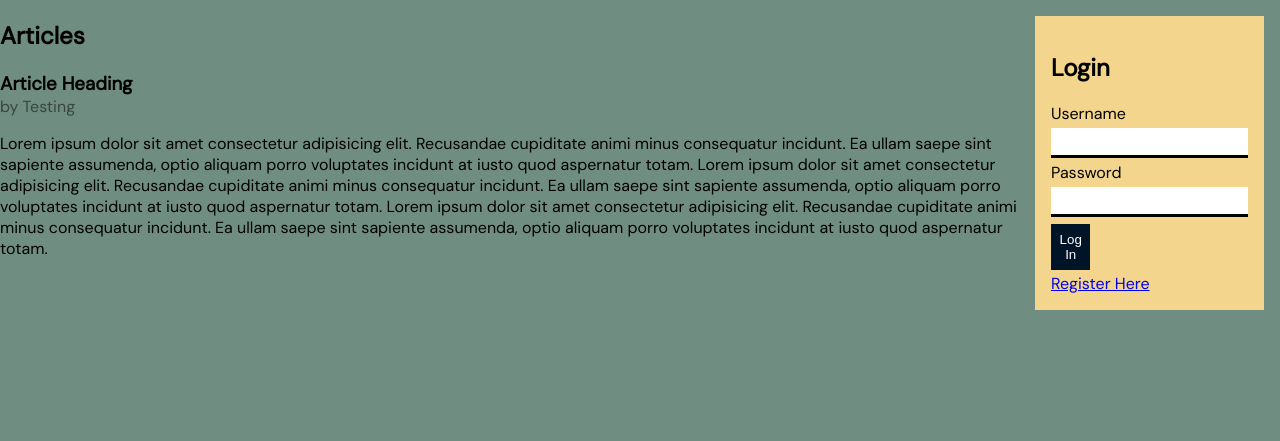
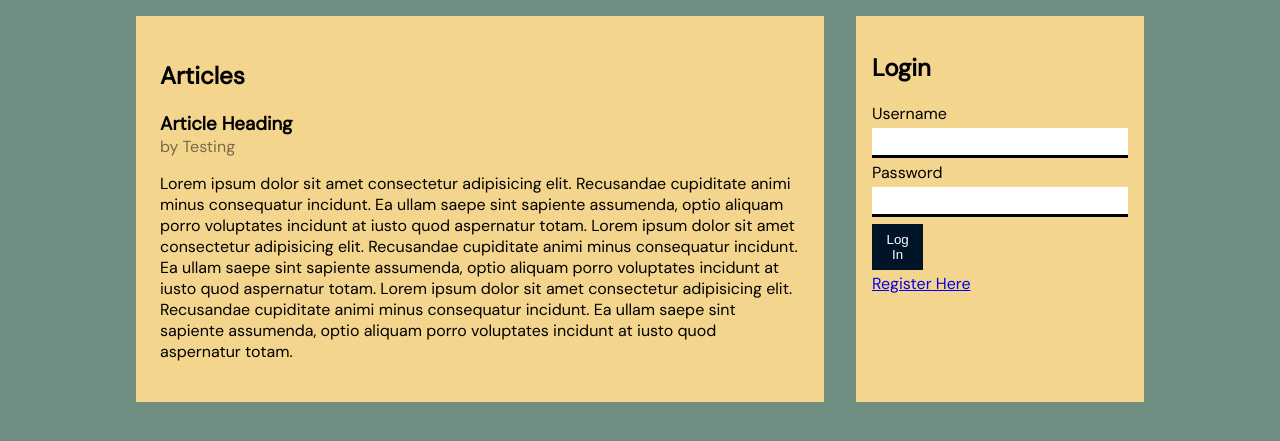
Before and after one commit to kimpea/resume-generator, a Flask app: page / in a window 1280 px wide. Shown: the part 63-504 px from the top of the page. Run offline with Flask 2, Linux system fonts and the light colour scheme; some libraries are stand-ins or nearby versions.

Commit message:
Add styling for all articles

```diff
--- a/static/css/styles.css
+++ b/static/css/styles.css
@@ -60,7 +60,7 @@ main {
     width: 20%;
 }
 
-#article-section {
+.articles-section {
     background-color: #f4d58d;
     width: 50%;
     display: flex;
@@ -76,6 +76,7 @@ main {
 .article-author {
     opacity: 0.5;
 }
+
 
 #login-form {
     display: flex;
```
